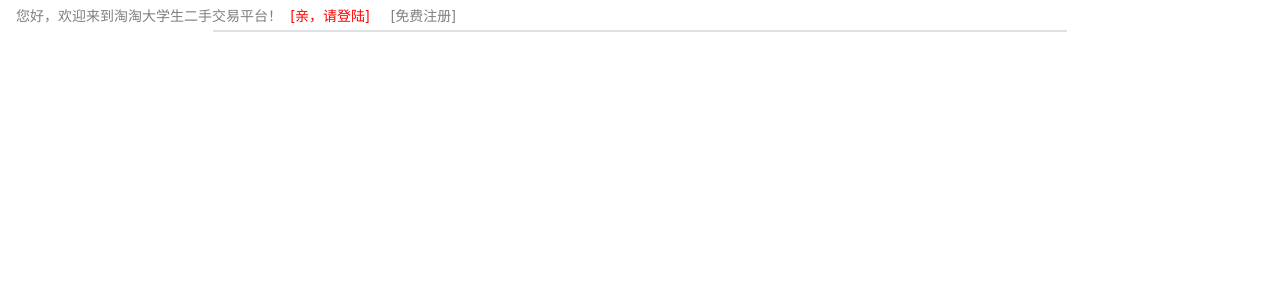
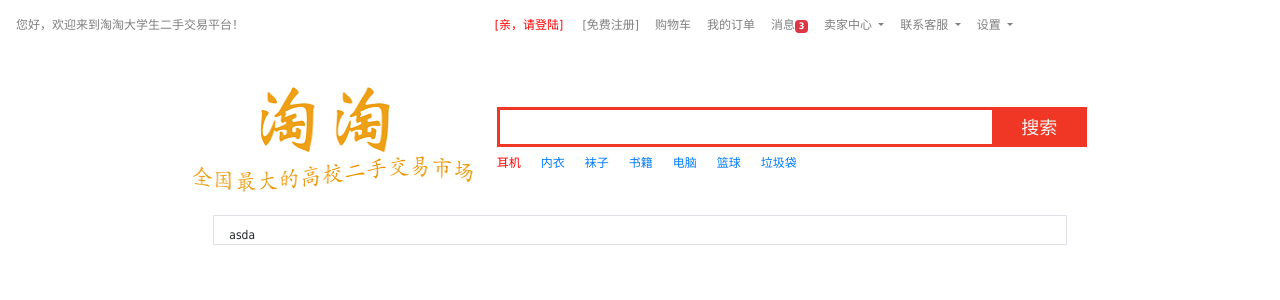
Before and after one commit to DLUTczy/project-0-DLUTczy, a Django app: page / in a window 1280 px wide. Shown: the top 300 px of the page. Run offline with Django 3.2, Linux system fonts and the light colour scheme; some libraries are stand-ins or nearby versions.

Commit message:
index.html

```diff
--- a/Trade/templates/tradeweb/index.html
+++ b/Trade/templates/tradeweb/index.html
@@ -1,10 +1,36 @@
 {% extends "tradeweb/layout.html" %}
 
 {% block body %}
+    {% load static %}
+
     <div class="container-fluid ">
-        <div class="row justify-content-center">
-            <div class="col-md-8 table-bordered">
-
+        <div class="row justify-content-center" style="padding-top: 15px">
+{#            搜索栏#}
+            <div class="pc_search">
+                <img class="logo" src="{% static 'img/logo.png' %}" >
+                <div class="search">
+                    <div class="search-border">
+                        <form action="#" method="post">
+                            <span class="text-wrap">
+                                <input type="text" class="text" name="key" >
+                            </span>
+                            <input type="submit" class="submit" value="搜索">
+                        </form>
+                    </div>
+                    <div class="search-links">
+                        <a style="color: red" href="#">耳机</a>
+                        <a href="#">内衣</a>
+                        <a href="#">袜子</a>
+                        <a href="#">书籍</a>
+                        <a href="#">电脑</a>
+                        <a href="#">篮球</a>
+                        <a href="#">垃圾袋</a>
+                    </div>
+                </div>
+            </div>
+{#            商品展示#}
+            <div class="col-md-8 border" style="padding-top: 10px">
+                <div>asda</div>
             </div>
         </div>
     </div>
--- a/Trade/templates/tradeweb/layout.html
+++ b/Trade/templates/tradeweb/layout.html
@@ -7,27 +7,18 @@
     <meta charset="utf-8">
     <meta name="viewport" content="width=device-width, initial-scale=1, shrink-to-fit=no">
     <link rel="stylesheet" href="{% static "css/bootstrap.min.css" %}">
+    <link rel="stylesheet" href="{% static "global.css" %}">
     <script src="https://cdn.bootcdn.net/ajax/libs/jquery/3.6.0/jquery.js"></script>
     <script src="{% static "js/bootstrap.bundle.min.js" %}"></script>
-    <style>
-        .col-center-block {
-            position: absolute;
-            top: 50%;
-            -webkit-transform: translateY(-50%);
-            -moz-transform: translateY(-50%);
-            -ms-transform: translateY(-50%);
-            -o-transform: translateY(-50%);
-            transform: translateY(-50%);
-        }
-    </style>
+
 </head>
 <body>
-<nav class="navbar navbar-expand-lg navbar-light bg-transparent" style="font-size: 14px; height: 30px">
+<nav class="navbar navbar-expand-lg navbar-light bg-transparent" >
     <a href="{% url 'index' %}"><span class="navbar-text" >您好，欢迎来到淘淘大学生二手交易平台！</span></a>
     {#  <button class="navbar-toggler" type="button" data-toggle="collapse" data-target="#navbarNavDropdown" aria-controls="navbarNavDropdown" aria-expanded="false" aria-label="Toggle navigation">#}
     {#    <span class="navbar-toggler-icon"></span>#}
     {#  </button>#}
-    <div class="collapse navbar-collapse">
+    <div class="collapse navbar-collapse justify-content-md-center">
         <ul class="navbar-nav">
             {% if user.is_authenticated %}
                 <li class="nav-item">
@@ -55,6 +46,47 @@
                 <li class="nav-item">
                     <a class="nav-link" href="{% url 'register' %}">[免费注册]</a>
                 </li>
+                <li class="nav-item">
+                <a class="nav-link" href="{% url 'login' %}">购物车</a>
+            </li>
+            <li class="nav-item">
+                <a class="nav-link" href="{% url 'login' %}">我的订单</a>
+            </li>
+            <li class="nav-item">
+                <a class="nav-link" href="{% url 'login' %}">消息<span class="badge badge-danger">3</span></a>
+            </li>
+            <li class="nav-item dropdown">
+                <a class="nav-link dropdown-toggle" href="{% url 'login' %}" id="navbarDropdownMenuLink"
+                   role="button" data-toggle="dropdown" aria-haspopup="true" aria-expanded="false">
+                    卖家中心
+                </a>
+                <div class="dropdown-menu" aria-labelledby="navbarDropdownMenuLink">
+                    <a class="dropdown-item" href="{% url 'login' %}">我卖出的商品</a>
+                    <a class="dropdown-item" href="{% url 'login' %}">正在出售的宝贝</a>
+                </div>
+            </li>
+            <li class="nav-item dropdown">
+                <a class="nav-link dropdown-toggle" href="{% url 'login' %}" id="navbarDropdownMenuLink"
+                   role="button" data-toggle="dropdown" aria-haspopup="true" aria-expanded="false">
+                    联系客服
+                </a>
+                <div class="dropdown-menu" aria-labelledby="navbarDropdownMenuLink">
+                    <a class="dropdown-item" href="{% url 'login' %}">消费者客服</a>
+                    <a class="dropdown-item" href="{% url 'login' %}">卖家客服</a>
+                </div>
+            </li>
+            <li class="nav-item dropdown">
+                <a class="nav-link dropdown-toggle" href="{% url 'login' %}" id="navbarDropdownMenuLink"
+                   role="button" data-toggle="dropdown" aria-haspopup="true" aria-expanded="false">
+                    设置
+                </a>
+                <div class="dropdown-menu" aria-labelledby="navbarDropdownMenuLink">
+                    <a class="dropdown-item" href="{% url 'login' %}">个人资料设置</a>
+                    <a class="dropdown-item" href="{% url 'login' %}">收货地址</a>
+                    <a class="dropdown-item" href="{% url 'login' %}">注销账号</a>
+                    <a class="dropdown-item" href="{% url 'logout' %}">退出登录</a>
+                </div>
+            </li>
             {% endif %}
 
         </ul>
@@ -68,6 +100,26 @@
             </li>
             <li class="nav-item">
                 <a class="nav-link" href="#">消息<span class="badge badge-danger">3</span></a>
+            </li>
+            <li class="nav-item dropdown">
+                <a class="nav-link dropdown-toggle" href="#" id="navbarDropdownMenuLink"
+                   role="button" data-toggle="dropdown" aria-haspopup="true" aria-expanded="false">
+                    卖家中心
+                </a>
+                <div class="dropdown-menu" aria-labelledby="navbarDropdownMenuLink">
+                    <a class="dropdown-item" href="#">我卖出的商品</a>
+                    <a class="dropdown-item" href="#">正在出售的宝贝</a>
+                </div>
+            </li>
+            <li class="nav-item dropdown">
+                <a class="nav-link dropdown-toggle" href="#" id="navbarDropdownMenuLink"
+                   role="button" data-toggle="dropdown" aria-haspopup="true" aria-expanded="false">
+                    联系客服
+                </a>
+                <div class="dropdown-menu" aria-labelledby="navbarDropdownMenuLink">
+                    <a class="dropdown-item" href="#">消费者客服</a>
+                    <a class="dropdown-item" href="#">卖家客服</a>
+                </div>
             </li>
             <li class="nav-item dropdown">
                 <a class="nav-link dropdown-toggle" href="#" id="navbarDropdownMenuLink"
--- a/Trade/templates/tradeweb/login.html
+++ b/Trade/templates/tradeweb/login.html
@@ -1,9 +1,9 @@
 {% extends "tradeweb/layout.html" %}
 
 {% block body %}
-    <div class="container-fluid ">
-        <div class="row ">
-            <div class="col-md-3 table-bordered offset-8" style="background-color:#e2e6ea;height: 250px;">
+    <div class="container-fluid" style="padding-top: 30px">
+        <div class="row">
+            <div class="col-md-3 table-bordered offset-8" style="padding-top:10px;background-color:#e2e6ea;height: 250px;">
                 <div><h2>登录</h2></div>
                 {% if message %}
                     <div>{{ message }}</div>
--- a/Trade/templates/tradeweb/register.html
+++ b/Trade/templates/tradeweb/register.html
@@ -1,9 +1,9 @@
 {% extends "tradeweb/layout.html" %}
 
 {% block body %}
-    <div class="container-fluid ">
+    <div class="container-fluid "style="padding-top:30px;">
         <div class="row">
-            <div class="col-md-3 table-bordered offset-8" style="background-color:#e2e6ea;height: 300px;">
+            <div class="col-md-3 table-bordered offset-8" style=" padding-top:10px;background-color:#e2e6ea;height: 300px;">
                 <div><h2>注册</h2></div>
                 {% if message %}
                     <div>{{ message }}</div>
--- a/Trade/templates/tradeweb/student.html
+++ b/Trade/templates/tradeweb/student.html
@@ -3,7 +3,7 @@
 
     <div class="container-fluid ">
         <div class="row justify-content-md-center ">
-            <div class="col-md-4 table-bordered col-center-block" style="background-color:#e2e6ea;height: 400px;">
+            <div class="col-md-4 table-bordered col-center-block" style="padding-top: 10px;background-color:#e2e6ea;height: 400px;">
                 <form action="{% url 'student' %}" method="post">
                     {% csrf_token %}
                     <input type="hidden" name="username" value="{{ user.username }}">
--- /dev/null
+++ b/Trade/tradeweb/static/global.css
@@ -0,0 +1,86 @@
+body {
+    font: 12px/1.5 tahoma,arial,'Microsoft YaHei UI',\5b8b\4f53,sans-serif;
+
+}
+.col-center-block {
+    position: absolute;
+    top: 50%;
+    -webkit-transform: translateY(-50%);
+    -moz-transform: translateY(-50%);
+    -ms-transform: translateY(-50%);
+    -o-transform: translateY(-50%);
+    transform: translateY(-50%);
+}
+
+
+div {
+    display: block;
+}
+
+.logo{
+    width: 300px;
+    height: 105px;
+    padding-right: 20px;
+}
+.pc_search {
+    background: #fff;
+    padding: 22px 0 23px;
+    text-align: center;
+}
+
+.search {
+    width: 590px;
+    height: 68px;
+    display: inline-block;
+    vertical-align: top;
+    padding-top: 20px;
+}
+
+.search-border {
+    border: 3px solid #f03726;
+    border-right: 0;
+    height: 40px;
+    position: relative;
+
+}
+
+.search-links {
+    padding: 5px 0 0;
+    height: 23px;
+    line-height: 23px;
+    overflow: hidden;
+    width: 590px;
+
+}
+
+.text-wrap {
+    display: block;
+    overflow: hidden;
+    padding: 8px 110px 8px 10px;
+}
+
+.submit {
+    width: 95px;
+    height: 40px;
+    border: 0;
+    position: absolute;
+    top: -3px;
+    right: 0;
+     background: #f03726;
+    color: #f5f5f2;
+    font-size: 18px;
+}
+
+.text {
+    height: 23px;
+    line-height: 23px;
+    font-size: 12px;
+    border: 0;
+    width: 100%;
+    outline: 0;
+
+}
+.search-links a{
+    float: left;
+    margin-right: 20px;
+}
```
Also changed, not shown: Trade/tradeweb/static/img/logo.png (added).
